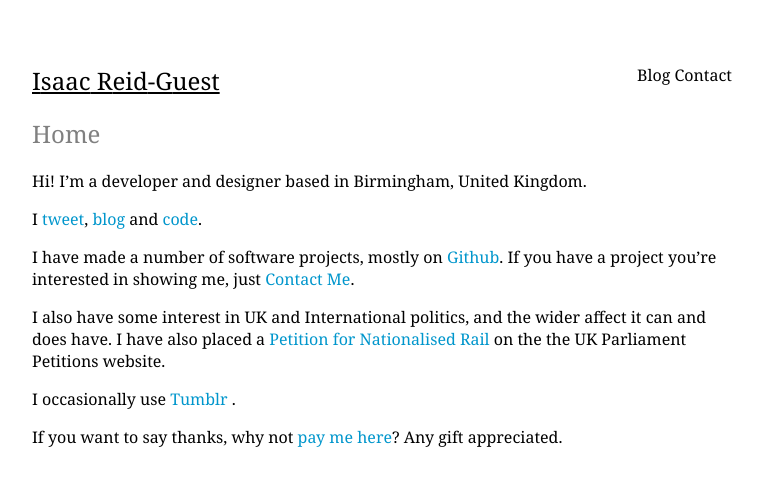
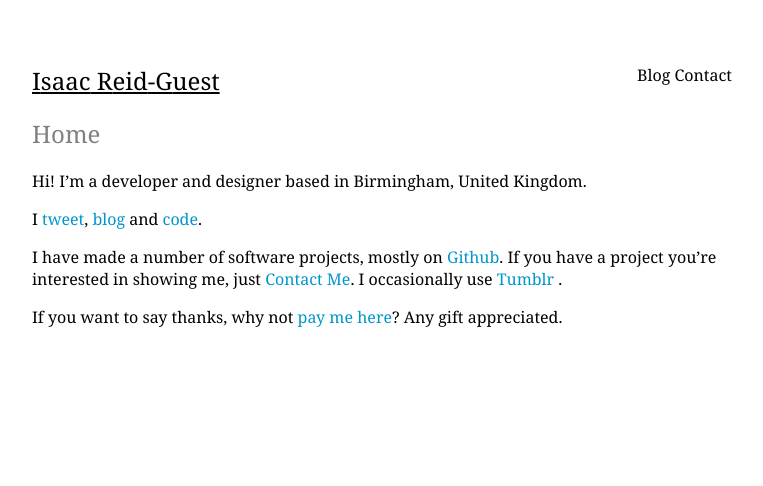
Before and after one commit to ir-g/ir-g.github.io, a Jekyll site: the page built from index.md, in a window 1280 px wide. Shown: the top 486 px of the page, without its empty margins (258-1021 px from the left). Built offline with Jekyll 4.4.1, drawn with Linux system fonts in a browser that asks for light colours.

Commit message:
Update index.md

```diff
--- a/index.md
+++ b/index.md
@@ -9,9 +9,9 @@ Hi! I'm <span class="non-mobile-hide mobile-display-inline">Isaac Reid-Guest, </
 I <a href="http://twitter.com/{{site.twitter_username}}">tweet</a>, <a href="/blog/">blog</a> and <a href="http://github.com/isaacrg">code</a>.
 
 I have made a number of software projects, mostly on <a href="https://github.com/isaacrg?tab=repositories">Github</a>. If you have a project you're interested in showing me, just <a href="/contact">Contact Me</a>.
-
-I also have some interest in UK and International politics, and the wider affect it can and does have. I have also placed a  <a href="http://j.mp/nationalised-rail">Petition for Nationalised Rail</a> on the the UK Parliament Petitions website.
-
+<!--
+I also have some interest in UK and International politics, and the wider affect it can and does have.
+-->
 I occasionally use [Tumblr](http://ir-g.tumblr.com) .
 
 If you want to say thanks, why not [pay me here](https://paypal.me/irg)? Any gift appreciated.
```
